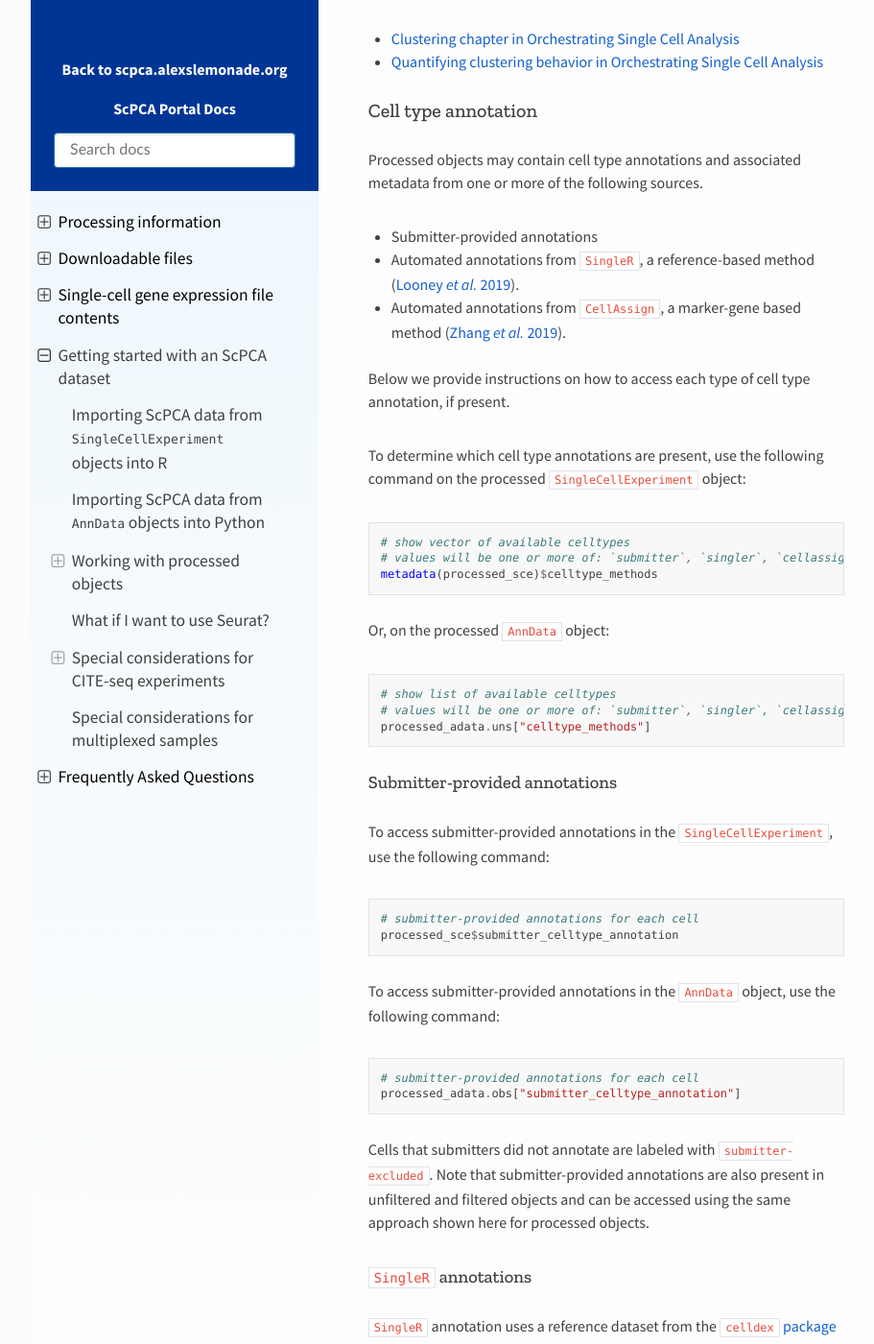
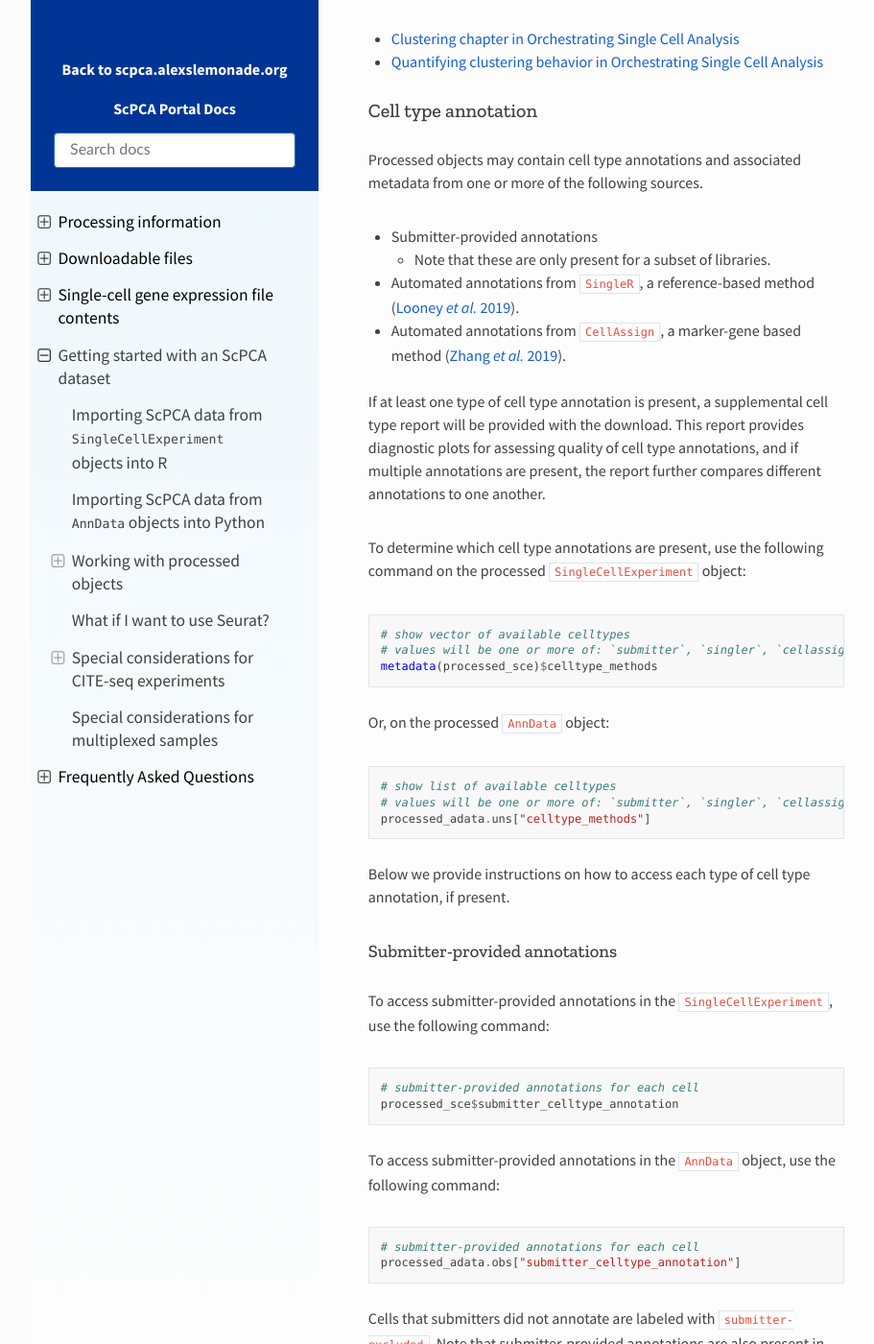
Before and after one commit to DongzeHE/scpca-docs, a Sphinx documentation site: the page built from docs/getting_started.md, in a window 1280 px wide and 1400 px high, scrolled down 6565 px. Shown: the whole window at 96% size, without its empty margins (158-1069 px from the left). Built offline with Sphinx 7.4.7 and the Read the Docs theme 2.0.0, drawn with Linux system fonts in a browser that asks for light colours.

Commit message:
indicate that submitter is less common and add sentence about QC report

````diff
--- a/docs/getting_started.md
+++ b/docs/getting_started.md
@@ -208,10 +208,12 @@ See these resources for more information on clustering:
 Processed objects may contain cell type annotations and associated metadata from one or more of the following sources.
 
 - Submitter-provided annotations
+  - Note that these are only present for a subset of libraries.
 - Automated annotations from [`SingleR`](https://bioconductor.org/packages/release/bioc/html/SingleR.html), a reference-based method ([Looney _et al._ 2019](https://doi.org/10.1038/s41590-018-0276-y)).
 - Automated annotations from [`CellAssign`](https://github.com/Irrationone/cellassign), a marker-gene based method ([Zhang _et al._ 2019](https://doi.org/10.1038/s41592-019-0529-1)).
 
-Below we provide instructions on how to access each type of cell type annotation, if present.
+If at least one type of cell type annotation is present, a supplemental cell type report will be provided with the download.
+This report provides diagnostic plots for assessing quality of cell type annotations, and if multiple annotations are present, the report further compares different annotations to one another.
 
 To determine which cell type annotations are present, use the following command on the processed `SingleCellExperiment` object:
 
@@ -228,6 +230,8 @@ Or, on the processed `AnnData` object:
 # values will be one or more of: `submitter`, `singler`, `cellassign`
 processed_adata.uns["celltype_methods"]
 ```
+
+Below we provide instructions on how to access each type of cell type annotation, if present.
 
 #### Submitter-provided annotations
 
````
